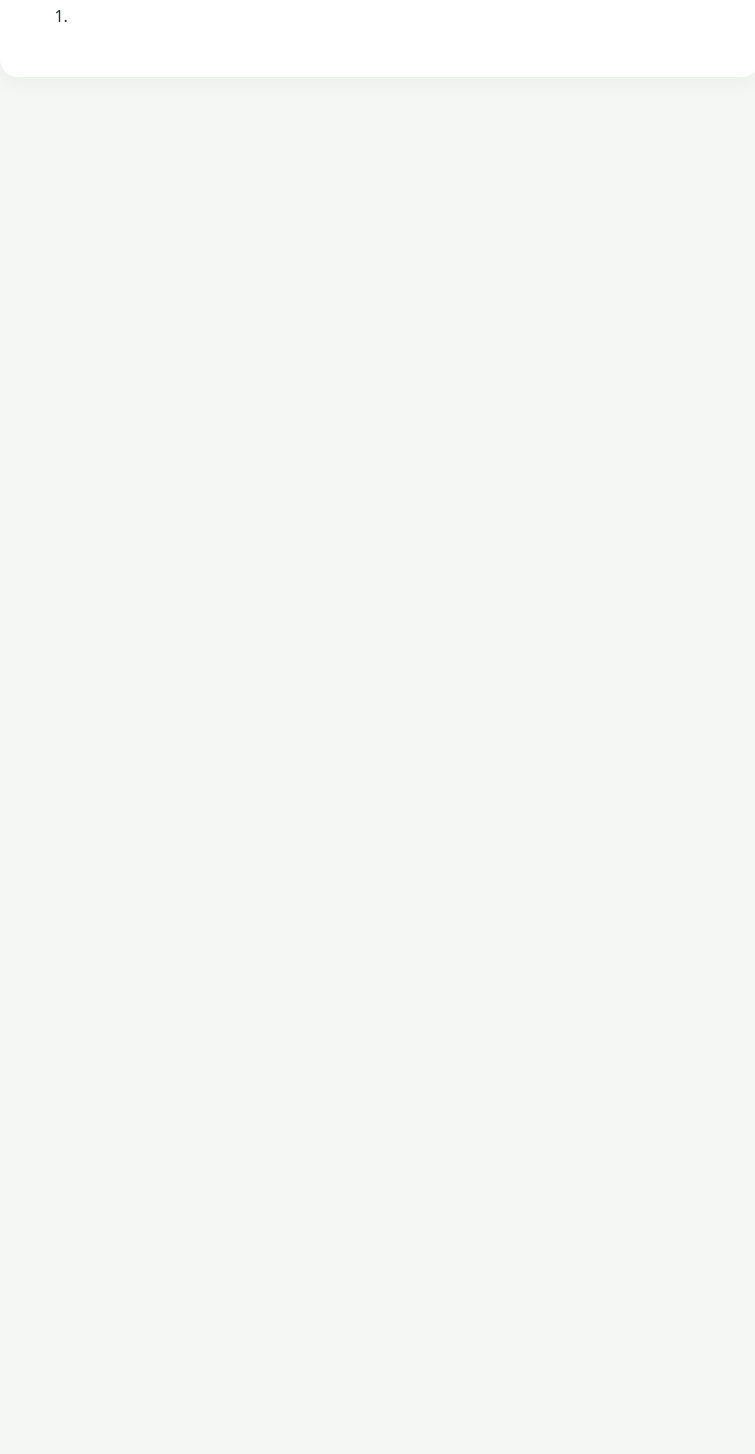
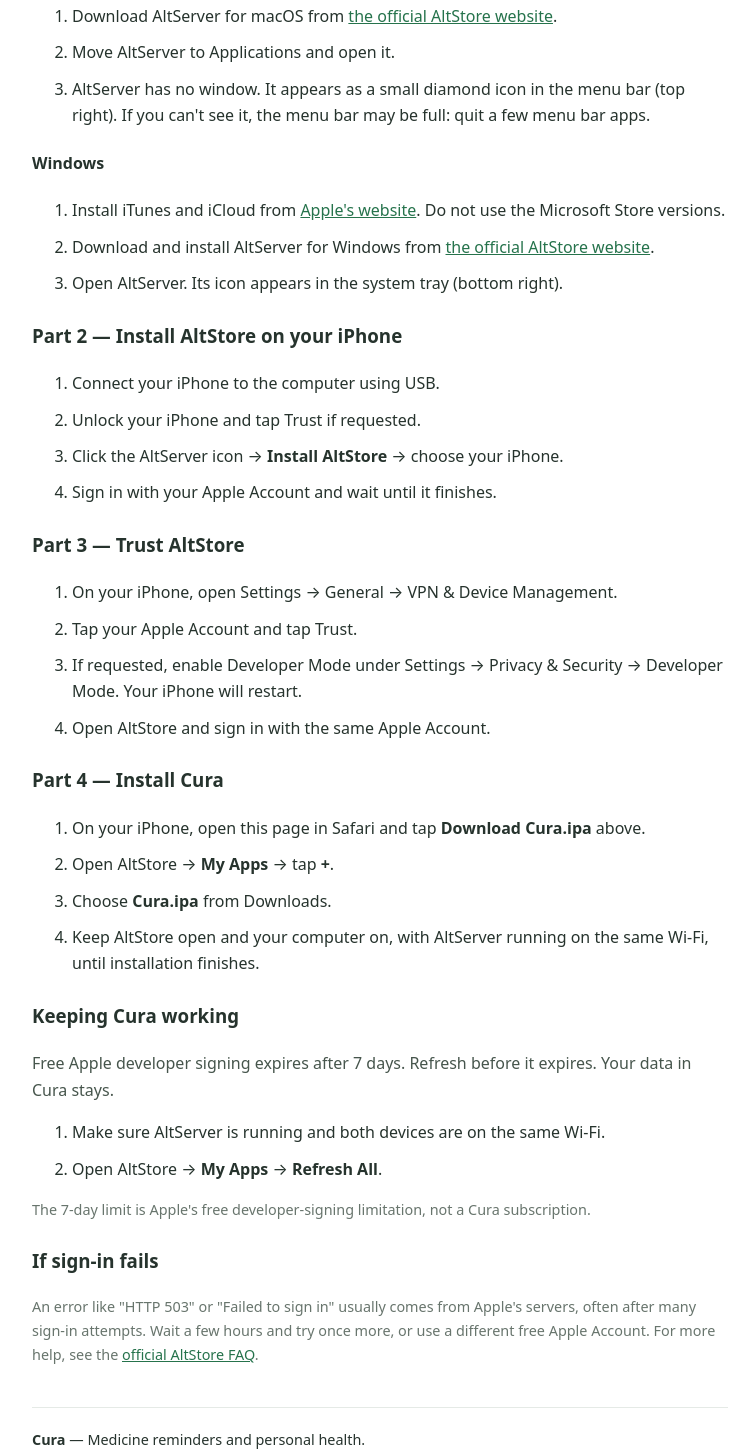
Before and after one commit to AndronikiDimitriou/cura, a plain HTML site: page docs/install.html in a window 1280 px wide. Shown: the part 1566-3020 px from the top of the page, without its empty margins (260-1015 px from the left). Before the commit the page ends 1697 px from the top, so only its background shows below. Drawn offline with Linux system fonts and the light colour scheme.

Commit message:
Update installation instructions for macOS and Windows

```diff
--- a/docs/install.html
+++ b/docs/install.html
@@ -145,3 +145,94 @@
   <h4>macOS</h4>
   <ol>
     <li>
+      Download AltServer for macOS from
+      <a href="https://altstore.io">the official AltStore website</a>.
+    </li>
+    <li>Move AltServer to Applications and open it.</li>
+    <li>
+      AltServer has no window. It appears as a small diamond
+      icon in the menu bar (top right). If you can't see it,
+      the menu bar may be full: quit a few menu bar apps.
+    </li>
+  </ol>
+
+  <h4>Windows</h4>
+  <ol>
+    <li>
+      Install iTunes and iCloud from
+      <a href="https://www.apple.com/itunes/download/">Apple's website</a>.
+      Do not use the Microsoft Store versions.
+    </li>
+    <li>
+      Download and install AltServer for Windows from
+      <a href="https://altstore.io">the official AltStore website</a>.
+    </li>
+    <li>Open AltServer. Its icon appears in the system tray (bottom right).</li>
+  </ol>
+
+  <h3>Part 2 — Install AltStore on your iPhone</h3>
+  <ol>
+    <li>Connect your iPhone to the computer using USB.</li>
+    <li>Unlock your iPhone and tap Trust if requested.</li>
+    <li>Click the AltServer icon → <strong>Install AltStore</strong> → choose your iPhone.</li>
+    <li>Sign in with your Apple Account and wait until it finishes.</li>
+  </ol>
+
+  <h3>Part 3 — Trust AltStore</h3>
+  <ol>
+    <li>
+      On your iPhone, open Settings → General →
+      VPN &amp; Device Management.
+    </li>
+    <li>Tap your Apple Account and tap Trust.</li>
+    <li>
+      If requested, enable Developer Mode under
+      Settings → Privacy &amp; Security → Developer Mode.
+      Your iPhone will restart.
+    </li>
+    <li>Open AltStore and sign in with the same Apple Account.</li>
+  </ol>
+
+  <h3>Part 4 — Install Cura</h3>
+  <ol>
+    <li>On your iPhone, open this page in Safari and tap <strong>Download Cura.ipa</strong> above.</li>
+    <li>Open AltStore → <strong>My Apps</strong> → tap <strong>+</strong>.</li>
+    <li>Choose <strong>Cura.ipa</strong> from Downloads.</li>
+    <li>
+      Keep AltStore open and your computer on, with AltServer
+      running on the same Wi-Fi, until installation finishes.
+    </li>
+  </ol>
+
+  <h3>Keeping Cura working</h3>
+  <p>
+    Free Apple developer signing expires after 7 days.
+    Refresh before it expires. Your data in Cura stays.
+  </p>
+
+  <ol>
+    <li>Make sure AltServer is running and both devices are on the same Wi-Fi.</li>
+    <li>Open AltStore → <strong>My Apps</strong> → <strong>Refresh All</strong>.</li>
+  </ol>
+
+  <p class="small">
+    The 7-day limit is Apple's free developer-signing
+    limitation, not a Cura subscription.
+  </p>
+
+  <h3>If sign-in fails</h3>
+  <p class="small">
+    An error like "HTTP 503" or "Failed to sign in" usually comes
+    from Apple's servers, often after many sign-in attempts.
+    Wait a few hours and try once more, or use a different
+    free Apple Account. For more help, see the
+    <a href="https://faq.altstore.io/">official AltStore FAQ</a>.
+  </p>
+
+  <footer>
+    <strong>Cura</strong> — Medicine reminders and personal health.
+  </footer>
+
+</main>
+</body>
+</html>
```
